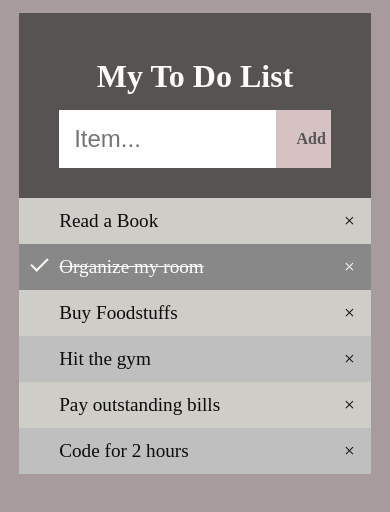
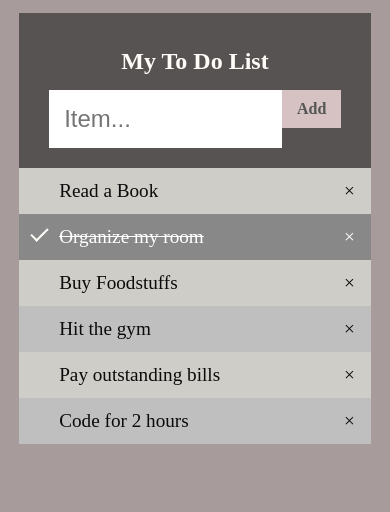
Before and after one commit to YeeshaDev/JavaScript-to-do-list, a plain HTML site: page index.html in a window 390 px wide. Drawn offline with Linux system fonts and the light colour scheme.

Commit message:
Update style.css

```diff
--- a/style.css
+++ b/style.css
@@ -137,4 +137,15 @@ input {
     .container {
         margin: 0.8rem 1.2rem;
     }
+ .heading {
+      padding:20px 30px;
 }
+
+   .heading h2 {
+font-size: 1.5rem;
+}
+  .addBtn {
+  padding: 10px;
+  text-align:center;
+}
+}
```
